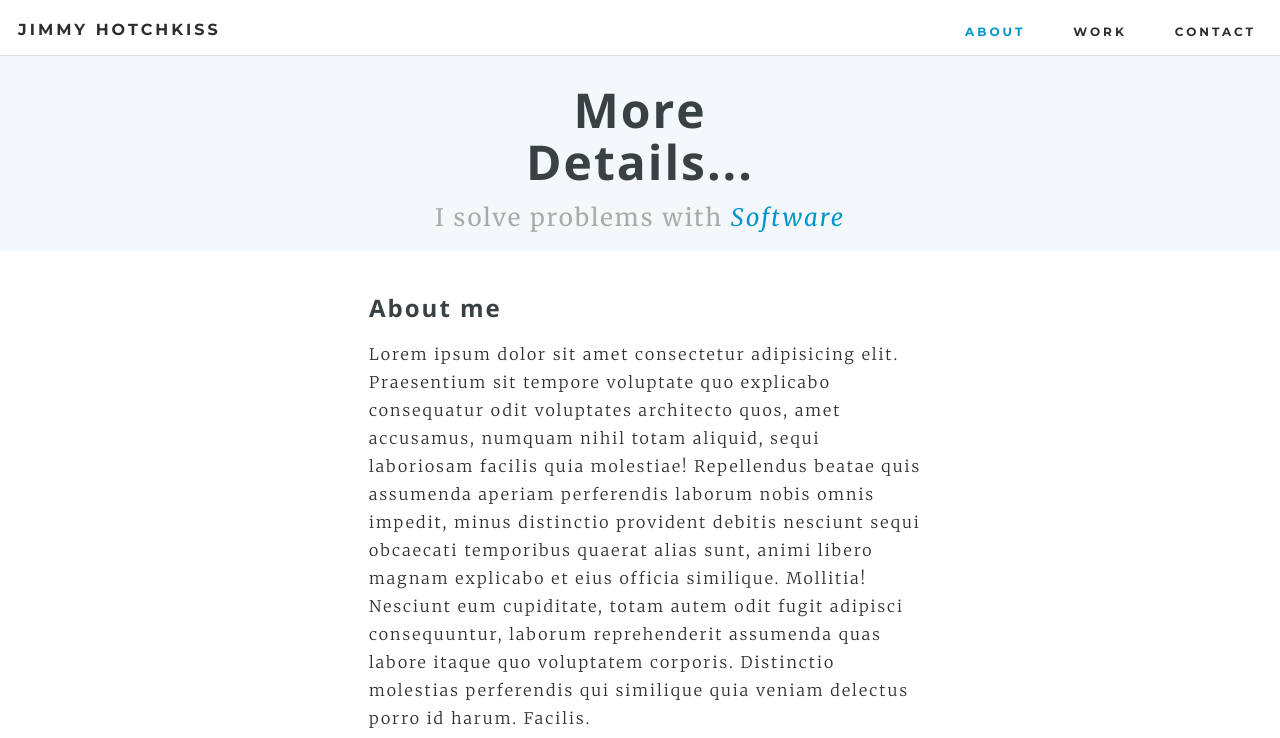
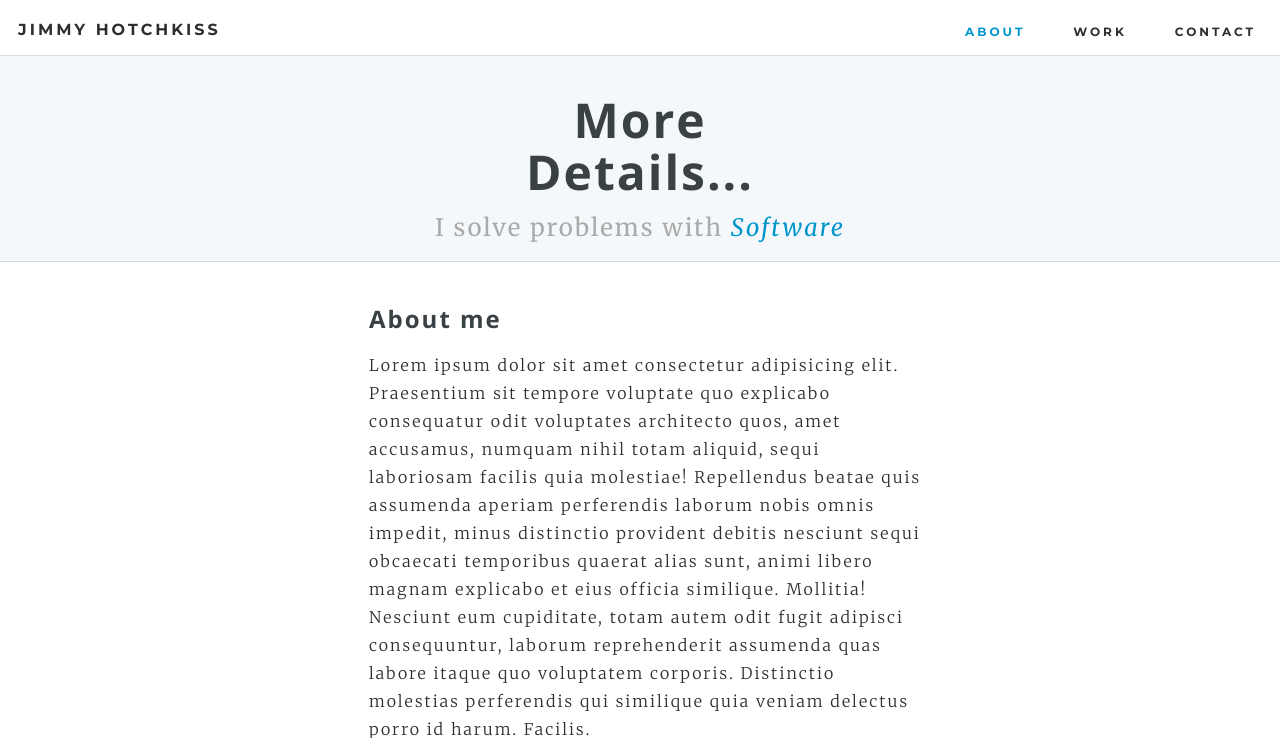
Before and after one commit to JimHotchkiss/portfolio, a PHP site: page /about.html in a window 1280 px wide. Shown: the top 738 px of the page. Run offline with PHP 8.4, Linux system fonts and the light colour scheme; some libraries are stand-ins or nearby versions.

Commit message:
Added bottom border to about page.

```diff
--- a/assets/css/style.css
+++ b/assets/css/style.css
@@ -157,8 +157,9 @@
   border-bottom: 1px solid rgba(0, 0, 0, 0.125);
 }
 
-.about-card-div {
-  padding-top: 25px;
+#about-card-div {
+  padding-top: 10px;
+  border-bottom: 1px solid rgba(0, 0, 0, 0.125);
 }
 
 .card-title-divs {
```
